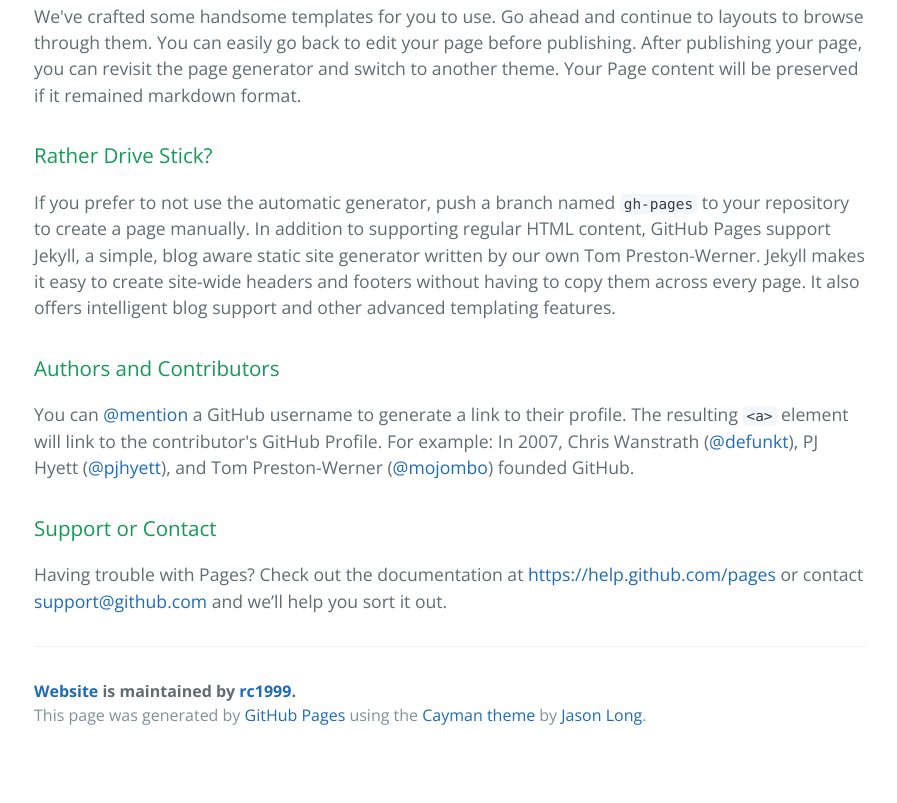
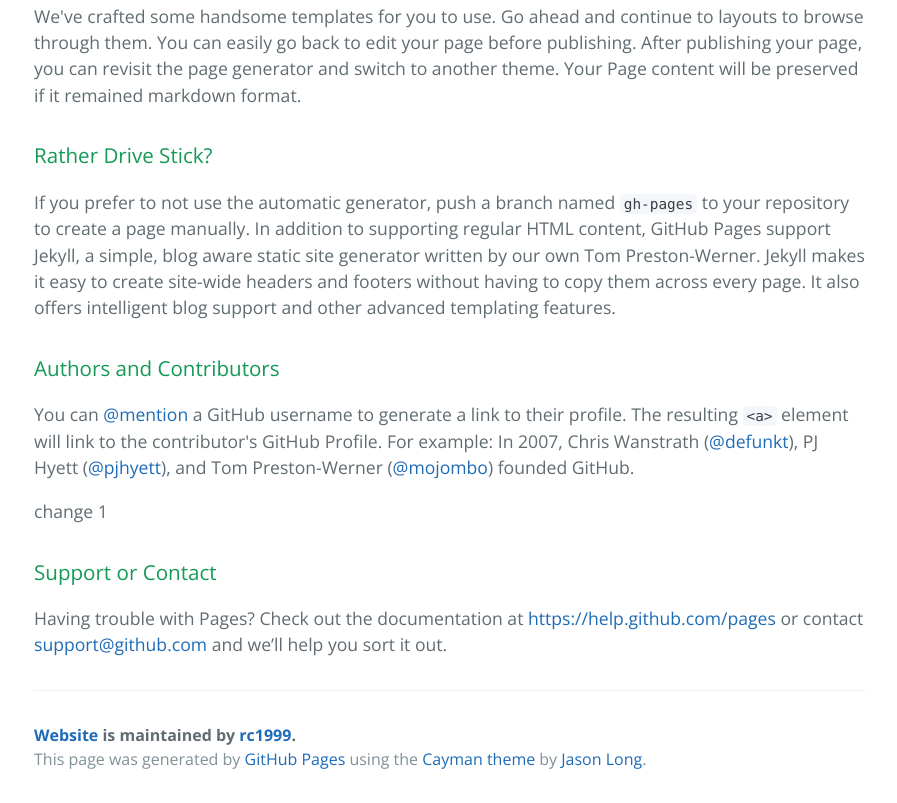
Before and after one commit to rc1999/website, a plain HTML site: page index.html in a window 1280 px wide. Shown: the part 772-1575 px from the top of the page, without its empty margins (190-1087 px from the left). Before the commit the page ends 1531 px from the top, so only its background shows below. Drawn offline with nearby package versions, Linux system fonts and the light colour scheme.

Commit message:
Update index.html

```diff
--- a/index.html
+++ b/index.html
@@ -45,7 +45,7 @@ $ git checkout gh-pages
 <a id="authors-and-contributors" class="anchor" href="#authors-and-contributors" aria-hidden="true"><span class="octicon octicon-link"></span></a>Authors and Contributors</h3>
 
 <p>You can <a href="https://github.com/blog/821" class="user-mention">@mention</a> a GitHub username to generate a link to their profile. The resulting <code>&lt;a&gt;</code> element will link to the contributor's GitHub Profile. For example: In 2007, Chris Wanstrath (<a href="https://github.com/defunkt" class="user-mention">@defunkt</a>), PJ Hyett (<a href="https://github.com/pjhyett" class="user-mention">@pjhyett</a>), and Tom Preston-Werner (<a href="https://github.com/mojombo" class="user-mention">@mojombo</a>) founded GitHub.</p>
-
+<p> change 1 </p>
 <h3>
 <a id="support-or-contact" class="anchor" href="#support-or-contact" aria-hidden="true"><span class="octicon octicon-link"></span></a>Support or Contact</h3>
 
```
